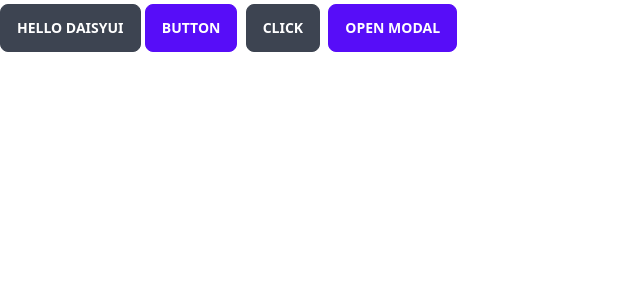
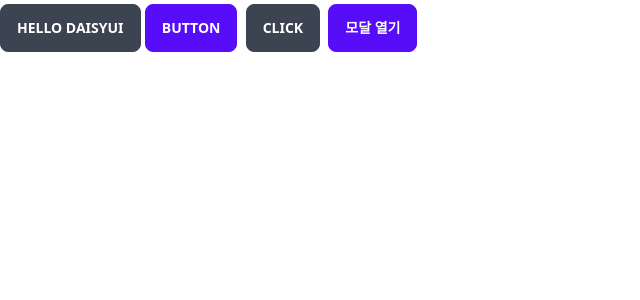
Before and after one commit to minokuma/daisyui-svelte-vite-eevobb, a Svelte app: page / in a window 1280 px wide. Shown: the top 300 px of the page, without its empty margins (0-640 px from the left). Built offline with nearby package versions, Linux system fonts and the light colour scheme.

Commit message:
1 file modified

```diff
--- a/src/App.svelte
+++ b/src/App.svelte
@@ -13,7 +13,7 @@
 
 <!-- Open the modal using ID.showModal() method -->
 <!-- Open the modal using ID.showModal() method -->
-<label for="my-modal-2" class="btn btn-primary modal-button">open modal</label>
+<label for="my-modal-2" class="btn btn-primary modal-button">모달 열기</label>
 <input type="checkbox" id="my-modal-2" class="modal-toggle">
 <div class="modal">
   <div class="modal-box">
```
